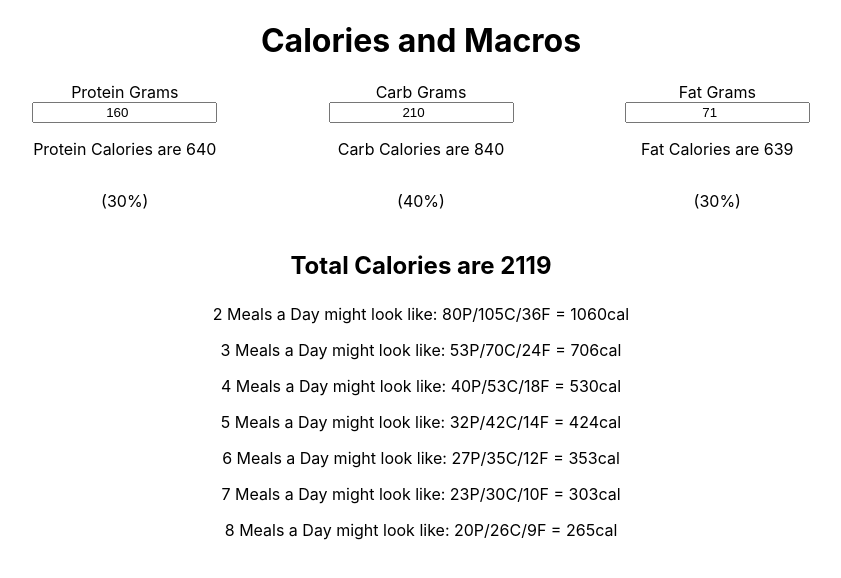
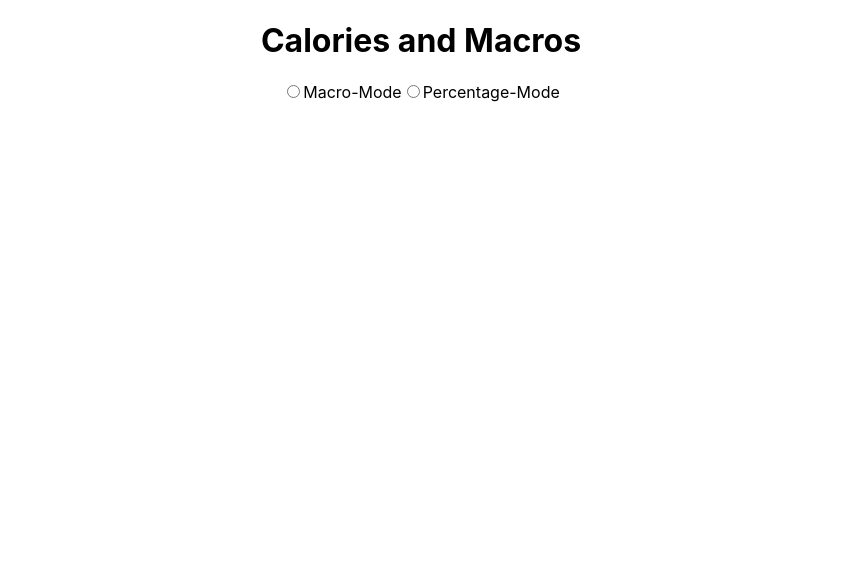
Before and after one commit to andrew-a-douglas/calories-and-macros, a React (Create React App) app: page / in a window 1280 px wide. Shown: the top 578 px of the page, without its empty margins (219-1060 px from the left). Built offline with nearby package versions, Linux system fonts and the light colour scheme.

Commit message:
Implementing Percentage Mode

```diff
--- a/src/App.js
+++ b/src/App.js
@@ -1,63 +1,28 @@
 import './App.css';
-import { useState } from 'react';
+import MacroMode from './MacroMode';
+import React, { useState } from 'react';
+import PercentageMode from './PercentageMode';
 
 function App(props) {
-  const [proteinGrams, setProteinGrams] = useState(160);
-  const [carbGrams, setCarbGrams] = useState(210);
-  const [fatGrams, setFatGrams] = useState(71);
 
-  let proteinCals = proteinGrams * 4;
-  let carbCals = carbGrams * 4;
-  let fatCals = fatGrams * 9;
-  let totalCals = proteinCals + carbCals + fatCals;
-  let mealsArray = [2,3,4,5,6,7,8]; //must be numbers.
+  const [mode, setMode] = useState('');
 
-  const mapArray = (arr, proteinGrams, carbGrams, fatGrams, totalCals) => {
-    return arr.map(item => <p key={item}>{item} Meals a Day might look like: {Math.round(proteinGrams / item) + 'P'}/{Math.round(carbGrams / item) + 'C'}/{Math.round(fatGrams / item) + 'F'} = {Math.round(totalCals / item) + 'cal'}</p>)
+  const handleModeChange = (event) => {
+    setMode(event.target.value);
   }
-
-  const handleChangeProteinGrams = (event) => {
-    setProteinGrams(() => event.target.value);
-  }
-
-  const handleChangeCarbGrams = (event) => {
-    setCarbGrams(() => event.target.value);
-  }
-
-  const handleChangeFatGrams = (event) => {
-    setFatGrams(() => event.target.value);
-  }
-
 
   return (
     <div className="App">
       <h1>Calories and Macros</h1>
-      <div className='macros'>
-        <div className='protein'>
-          <label htmlFor='protein'>Protein Grams</label>
-          <input id='protein' placeholder='Protein Grams' type='number' value={proteinGrams} onChange={handleChangeProteinGrams} />
-          <p>Protein Calories are {proteinCals}</p>
-          <p>({Math.round(proteinCals / totalCals * 100)}%)</p>
-        </div>
-        <div className='carb'>
-          <label htmlFor='carb'>Carb Grams</label>
-          <input id='carb' placeholder='Carb Grams' type='number' value={carbGrams} onChange={handleChangeCarbGrams} />
-          <p>Carb Calories are {carbCals}</p>
-          <p>({Math.round(carbCals / totalCals * 100)}%)</p>
-        </div>
-        <div className='fat'>
-          <label htmlFor='fat'>Fat Grams</label>
-          <input id='fat' placeholder='Fat Grams' type='number' value={fatGrams} onChange={handleChangeFatGrams} />
-          <p>Fat Calories are {fatCals}</p>
-          <p>({Math.round(fatCals / totalCals * 100)}%)</p>
-        </div>
+      <div className='mode-select' onChange={handleModeChange}>
+        <input type="radio" id="macro" name="mode-select" value="macro" />
+        <label for="macro">Macro-Mode</label>
+        <input type="radio" id="percentage" name="mode-select" value="percentage" />
+        <label for="percentage">Percentage-Mode</label>
       </div>
-      <div className='totals'>
-        <p>Total Calories are {totalCals}</p>
-      </div>
-      <div className='meals'>
-        {mapArray(mealsArray, proteinGrams, carbGrams, fatGrams, totalCals)}
-      </div>
+
+      {mode==='macro' && <MacroMode />}
+      {mode==='percentage' && <PercentageMode />}
 
     </div>
   );
--- /dev/null
+++ b/src/MacroMode.js
@@ -0,0 +1,65 @@
+import './App.css';
+import { useState } from 'react';
+
+function MacroMode(props) {
+  const [proteinGrams, setProteinGrams] = useState(160);
+  const [carbGrams, setCarbGrams] = useState(210);
+  const [fatGrams, setFatGrams] = useState(71);
+
+  let proteinCals = proteinGrams * 4;
+  let carbCals = carbGrams * 4;
+  let fatCals = fatGrams * 9;
+  let totalCals = proteinCals + carbCals + fatCals;
+  let mealsArray = [2,3,4,5,6,7,8]; //must be numbers.
+
+  const mapArray = (arr, proteinGrams, carbGrams, fatGrams, totalCals) => {
+    return arr.map(item => <p key={item}>{item} Meals a Day might look like: {Math.round(proteinGrams / item) + 'P'}/{Math.round(carbGrams / item) + 'C'}/{Math.round(fatGrams / item) + 'F'} = {Math.round(totalCals / item) + 'cal'}</p>)
+  }
+
+  const handleChangeProteinGrams = (event) => {
+    setProteinGrams(() => event.target.value);
+  }
+
+  const handleChangeCarbGrams = (event) => {
+    setCarbGrams(() => event.target.value);
+  }
+
+  const handleChangeFatGrams = (event) => {
+    setFatGrams(() => event.target.value);
+  }
+
+
+  return (
+    <div className="MacroMode">
+      <div className='macros'>
+        <div className='protein'>
+          <label htmlFor='protein'>Protein Grams</label>
+          <input id='protein' placeholder='Protein Grams' type='number' value={proteinGrams} onChange={handleChangeProteinGrams} />
+          <p>Protein Calories are {proteinCals}</p>
+          <p>({Math.round(proteinCals / totalCals * 100)}%)</p>
+        </div>
+        <div className='carb'>
+          <label htmlFor='carb'>Carb Grams</label>
+          <input id='carb' placeholder='Carb Grams' type='number' value={carbGrams} onChange={handleChangeCarbGrams} />
+          <p>Carb Calories are {carbCals}</p>
+          <p>({Math.round(carbCals / totalCals * 100)}%)</p>
+        </div>
+        <div className='fat'>
+          <label htmlFor='fat'>Fat Grams</label>
+          <input id='fat' placeholder='Fat Grams' type='number' value={fatGrams} onChange={handleChangeFatGrams} />
+          <p>Fat Calories are {fatCals}</p>
+          <p>({Math.round(fatCals / totalCals * 100)}%)</p>
+        </div>
+      </div>
+      <div className='totals'>
+        <p>Total Calories are {totalCals}</p>
+      </div>
+      <div className='meals'>
+        {mapArray(mealsArray, proteinGrams, carbGrams, fatGrams, totalCals)}
+      </div>
+
+    </div>
+  );
+}
+
+export default MacroMode;
--- /dev/null
+++ b/src/PercentageMode.js
@@ -0,0 +1,56 @@
+import './App.css';
+
+import { useState } from 'react';
+
+function PercentageMode(props) {
+    const [totalCals, setTotalCals] = useState(2000);
+    const [fatPercentage, setFatPercentage] = useState(30);
+    const [proteinPercentage, setProteinPercentage] = useState(30);
+    const [carbPercentage, setCarbPercentage] = useState(40);
+
+    let proteinGrams = Math.round(totalCals * (proteinPercentage/100) / 4);
+    let carbGrams = Math.round(totalCals * (carbPercentage/100) / 4);
+    let fatGrams = Math.round(totalCals * (fatPercentage/100) / 9);
+    let mealsArray = [2,3,4,5,6,7,8]; //must be numbers.
+
+    const handleChangeProteinPercentage = (event) => {
+        setProteinPercentage(event.target.value);
+    }
+
+    const mapArray = (arr, proteinGrams, carbGrams, fatGrams, totalCals) => {
+        return arr.map(item => <p key={item}>{item} Meals a Day might look like: {Math.round(proteinGrams / item) + 'P'}/{Math.round(carbGrams / item) + 'C'}/{Math.round(fatGrams / item) + 'F'} = {Math.round(totalCals / item) + 'cal'}</p>)
+    }
+
+    return (
+        <div className="MacroMode">
+        <div className='macros'>
+            <div className='protein'>
+                <label htmlFor='protein'>Protein Percentage</label>
+                <input id='protein' type='number' value={proteinPercentage} onChange={handleChangeProteinPercentage} min="0" max="100" />
+                <p>Protein Grams: {proteinGrams}</p>
+                <p>Protein Calories: {proteinGrams * 4}</p>
+
+            </div>
+            <div className='carb'>
+                <p>Carb Grams: {carbGrams}</p>
+                <p>Carb Calories: {carbGrams * 4}</p>
+
+            </div>
+            <div className='fat'>
+                <p>Fat Grams: {fatGrams}</p>
+                <p>Fat Calories: {fatGrams * 9}</p>
+
+            </div>
+        </div>
+        <div className='totals'>
+            <p>Total Calories are {totalCals}</p>
+        </div>
+        <div className='meals'>
+            {mapArray(mealsArray, proteinGrams, carbGrams, fatGrams, totalCals)}
+        </div>
+
+        </div>
+    );
+    }
+
+    export default PercentageMode;
```
